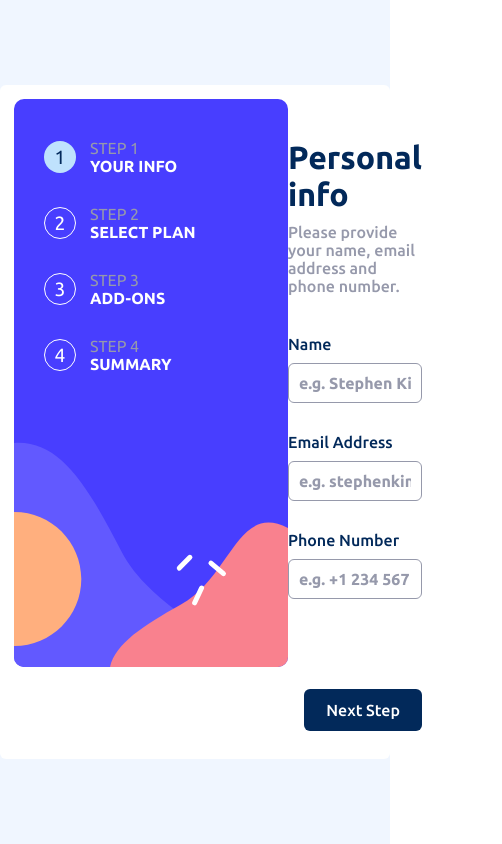
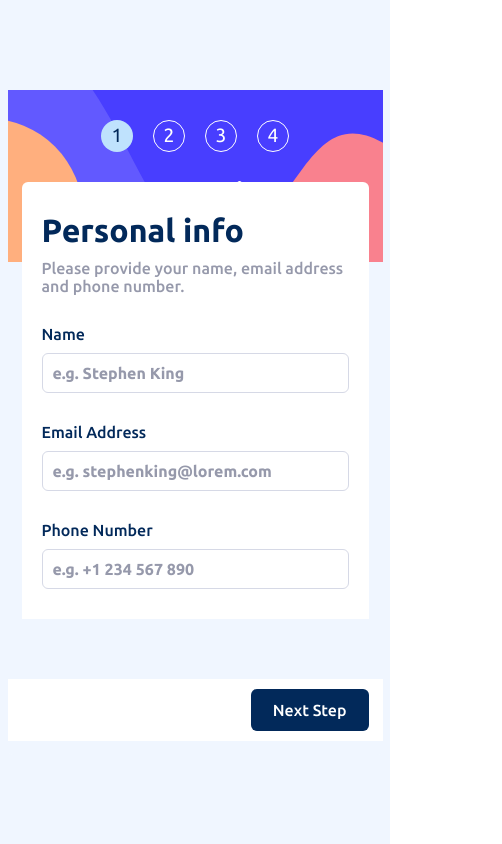
Before and after one commit to tymino/frontendmentor_multi-step-form, a Vue app: page / in a window 390 px wide. Shown: the whole page, 502 px wide, since content can reach past the window. Built offline with nearby package versions, Linux system fonts and the light colour scheme.

Commit message:
mobile style

```diff
--- a/src/App.vue
+++ b/src/App.vue
@@ -2,11 +2,14 @@
   <div class="wrapper">
     <div class="content">
       <div class="content__aside">
-        <img
-          class="content__aside-background"
-          src="./assets/images/bg-sidebar-desktop.svg"
-          alt=""
-        />
+        <picture class="content__aside-background">
+          <source
+            srcset="./assets/images/bg-sidebar-desktop.svg"
+            media="(min-width: 1000px)"
+          />
+          <img src="./assets/images/bg-sidebar-mobile.svg" alt="bg-sidebar " />
+        </picture>
+
         <div class="content__aside-steps">
           <Step
             class="content__aside-steps-item"
@@ -17,7 +20,7 @@
         </div>
       </div>
 
-      <BlockInputs class="content__block" />
+      <BlockInputs />
       <!-- <div class="content__toggle">
       <Toggle :data="toggle" v-model:data="toggle" />
     </div> -->
@@ -85,16 +88,13 @@ export default {
   flex-direction: row;
   justify-content: space-between;
   width: 100%;
-  max-width: var(--design-max-width);
+  max-width: 950px;
   padding: 14px;
   background: var(--color-white);
   border-radius: var(--border-radius);
 
   &__aside {
     position: relative;
-
-    // &-background {
-    // }
 
     &-steps {
       position: absolute;
@@ -106,8 +106,44 @@ export default {
       }
     }
   }
+}
 
-  &__block {
+@media (max-width: 1000px) {
+  .content {
+    flex-direction: column;
+    align-items: center;
+    max-width: 375px;
+    padding: 0;
+    background: var(--color-magnolia);
+    z-index: 2;
+
+    &__aside {
+      position: relative;
+      width: 100%;
+
+      &-background {
+        position: absolute;
+        top: 0;
+        left: 0;
+        z-index: -1;
+      }
+
+      &-steps {
+        position: static;
+        display: flex;
+        justify-content: center;
+        width: 100%;
+        margin: 30px 0;
+
+        &-item {
+          margin-bottom: 0px;
+
+          &:not(:last-child) {
+            margin-right: 20px;
+          }
+        }
+      }
+    }
   }
 }
 </style>
--- a/src/assets/global.scss
+++ b/src/assets/global.scss
@@ -4,8 +4,6 @@
   --font-light: 400;
   --font-medium: 500;
   --font-bold: 700;
-
-  --design-max-width: 950px;
 
   --border-radius: 6px;
 
--- a/src/components/BlockYourInfo.vue
+++ b/src/components/BlockYourInfo.vue
@@ -74,4 +74,36 @@ export default {
     margin-bottom: 14px;
   }
 }
+
+@media (max-width: 1000px) {
+  .container {
+    display: flex;
+    flex-direction: column;
+    justify-content: space-between;
+    padding-right: 0px;
+    border-radius: var(--border-radius);
+
+    &__title {
+      margin: 0 14px;
+      padding: 30px 20px;
+      background: var(--color-white);
+      border-radius: var(--border-radius) var(--border-radius) 0 0;
+    }
+
+    &__form {
+      margin: 0 14px;
+      padding: 0px 20px;
+      background: var(--color-white);
+
+      &-item {
+        margin-bottom: 30px;
+      }
+    }
+
+    &__button {
+      padding: 10px 14px;
+      background: var(--color-white);
+    }
+  }
+}
 </style>
--- a/src/components/UI/Input.vue
+++ b/src/components/UI/Input.vue
@@ -59,7 +59,7 @@ export default {
   &__input {
     width: 100%;
     padding: 10px;
-    border: 1px solid var(--color-cool-gray);
+    border: 1px solid var(--color-light-gray);
     border-radius: var(--border-radius);
     color: var(--color-marine-blue);
     font-size: 1rem;
--- a/src/components/UI/Step.vue
+++ b/src/components/UI/Step.vue
@@ -68,4 +68,17 @@ export default {
     font-weight: var(--font-bold);
   }
 }
+
+@media (max-width: 1000px) {
+  .step {
+    &__number {
+      margin-right: 0px;
+    }
+
+    &__subtitle,
+    &__title {
+      display: none;
+    }
+  }
+}
 </style>
```
